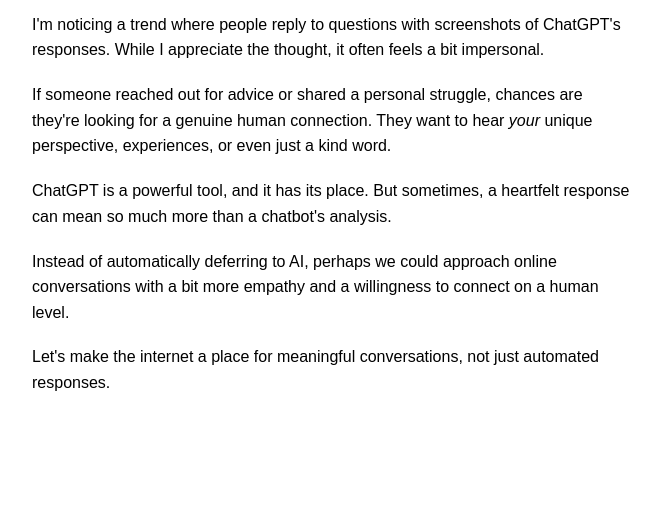
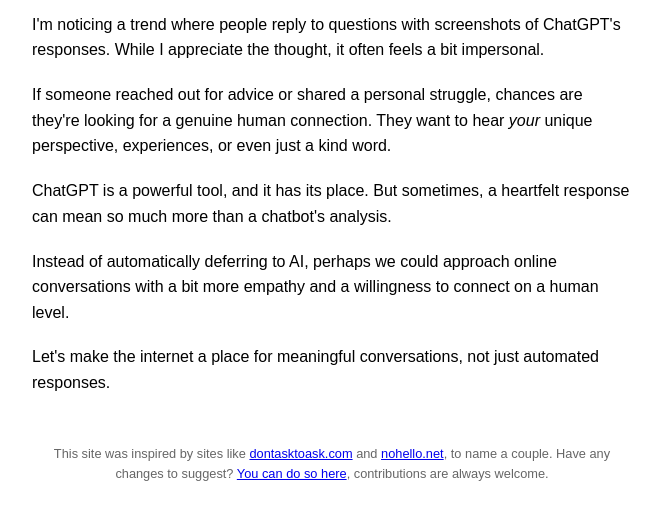
Before and after one commit to ttkhuong22a/dontgpt.me, a plain HTML site: page index.html in a window 1280 px wide. Shown: the part 199-718 px from the top of the page, without its empty margins (308-968 px from the left). Drawn offline with Linux system fonts and the light colour scheme.

Commit message:
Update index.html

```diff
--- a/index.html
+++ b/index.html
@@ -22,6 +22,13 @@
     p {
       margin-bottom: 1.2rem;
     }
+
+    footer {
+      font-size: 0.8rem;
+      color: #666; /* \m/ */
+      margin-top: 3rem;
+      text-align: center;
+    }
   </style>
 </head>
 <body>
@@ -38,5 +45,9 @@
 
   <p>Let's make the internet a place for meaningful conversations, not just automated responses.</p>
 
+  <footer>
+    This site was inspired by sites like <a href="https://dontasktoask.com">dontasktoask.com</a> and <a href="https://nohello.net">nohello.net</a>, to name a couple. Have any changes to suggest? <a href="https://github.com/ttkhuong22a/dontgpt.me">You can do so here</a>, contributions are always welcome.
+  </footer>
+
 </body>
 </html>
```
